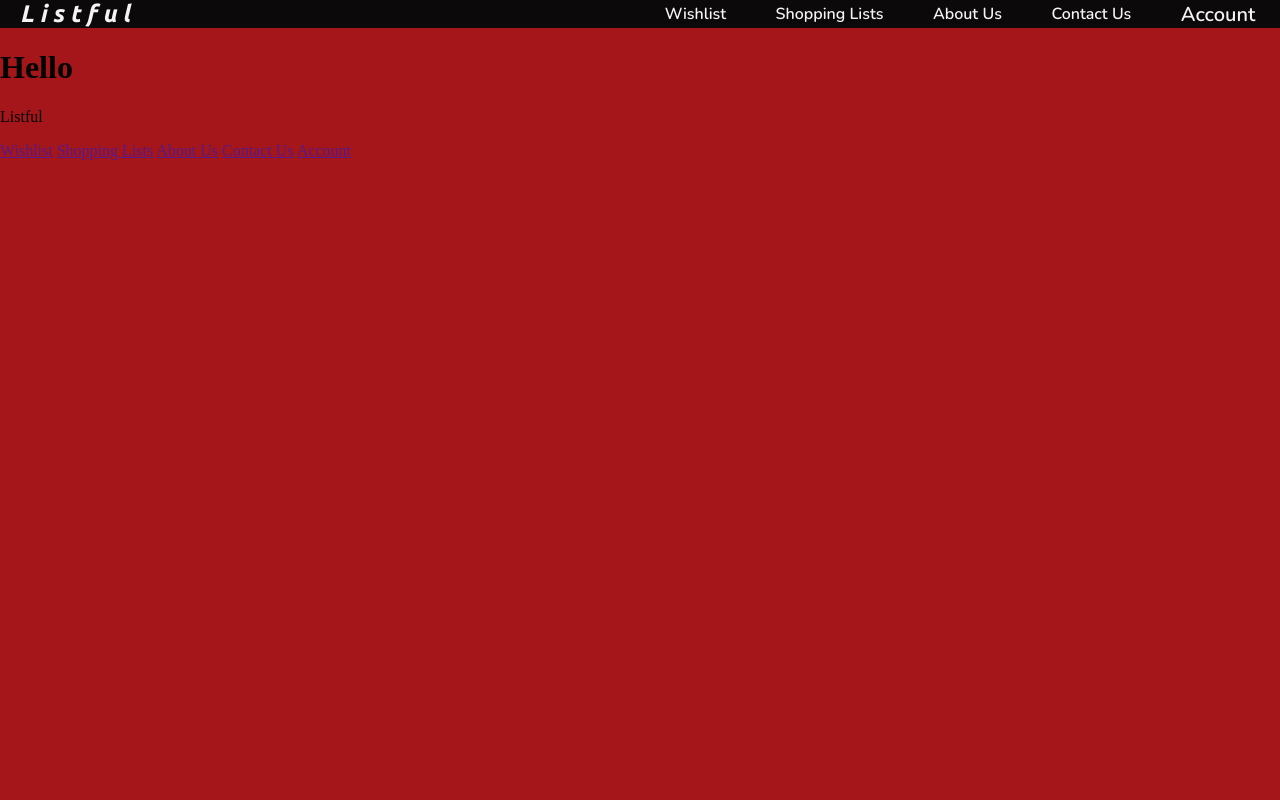
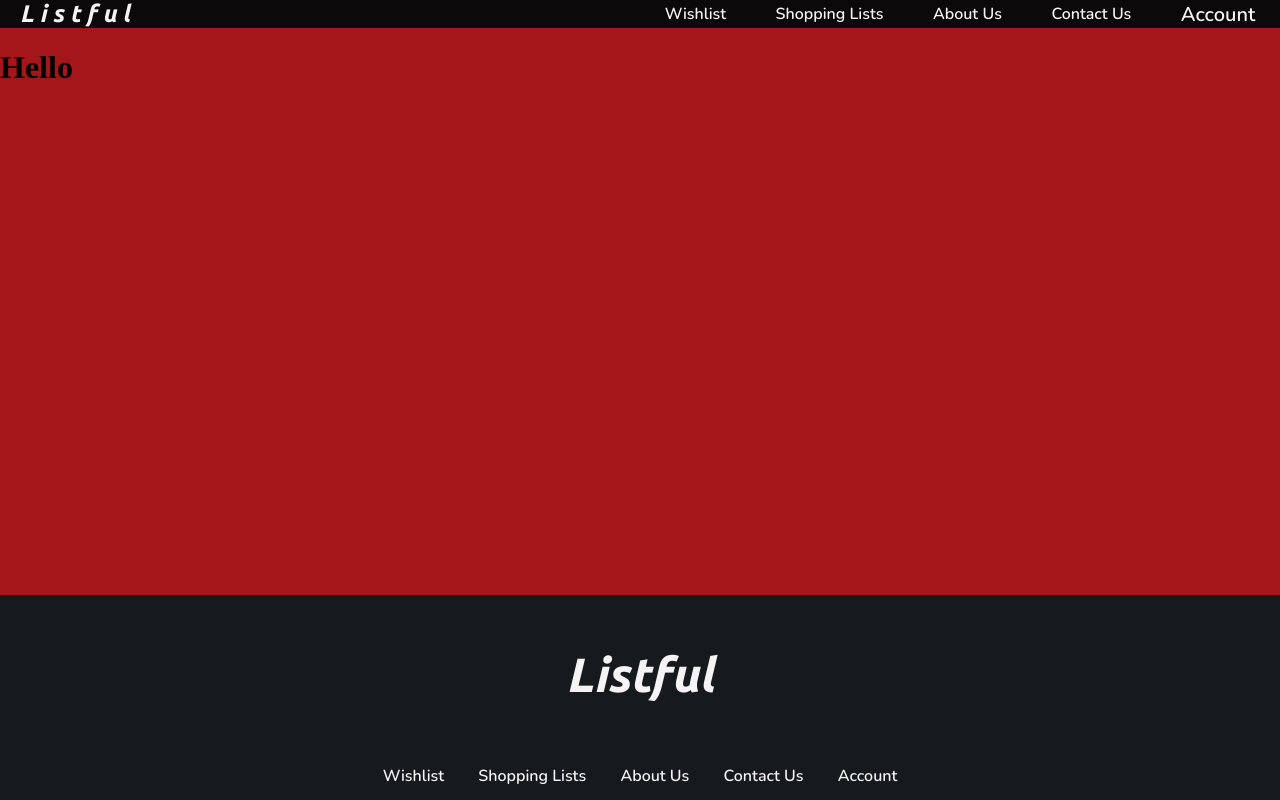
Before and after one commit to Benjibuns/app-in-a-day, a Flask app: page / in a window 1280 px wide. Run offline with Flask 2, Linux system fonts and the light colour scheme; parts of the project's set-up code (start-up, migrations or seed data) failed here and were passed over.

Commit message:
Add styles to footer-wrapper in base.html

```diff
--- a/app/static/styles/main.css
+++ b/app/static/styles/main.css
@@ -52,3 +52,35 @@ body {
 .nav-link--big {
     font-size: 1.25em;
 }
+
+.footer-wrapper {
+    display: grid;
+    background-color: var(--dark1);
+    justify-content: center;
+    align-content: center;
+    width: 100%;
+    height: 180px;
+    padding-bottom: 25px;
+    position: fixed;
+    left: 0;
+    bottom: 0;
+}
+.footer-logo {
+    color: var(--accent2);
+    font-family: 'Ubuntu', sans-serif;
+    display: flex;
+    justify-content: space-around;
+    align-content: center;
+    padding: 15px;
+    font-size: 3em;
+}
+
+.footer-links {
+    font-family: 'Nunito', sans-serif;
+}
+
+.footer-links a {
+    color: var(--accent2);
+    text-decoration: none;
+    margin: 0px 15px;
+}
--- a/app/templates/base.html
+++ b/app/templates/base.html
@@ -35,6 +35,7 @@
       </div>
 
       {% block content %}{% endblock %}
+
       <div class="footer-wrapper">
         <div class="footer-logo">
           <p>Listful</p>
```
